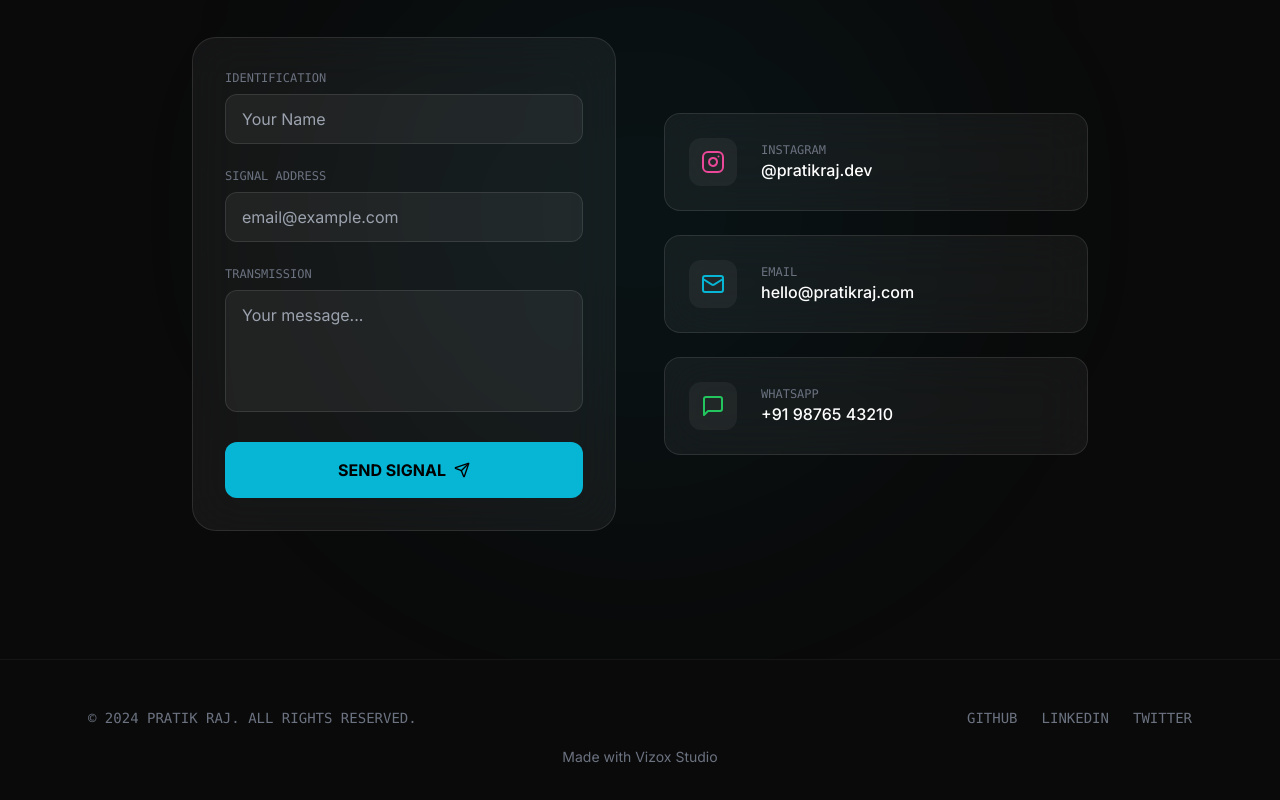
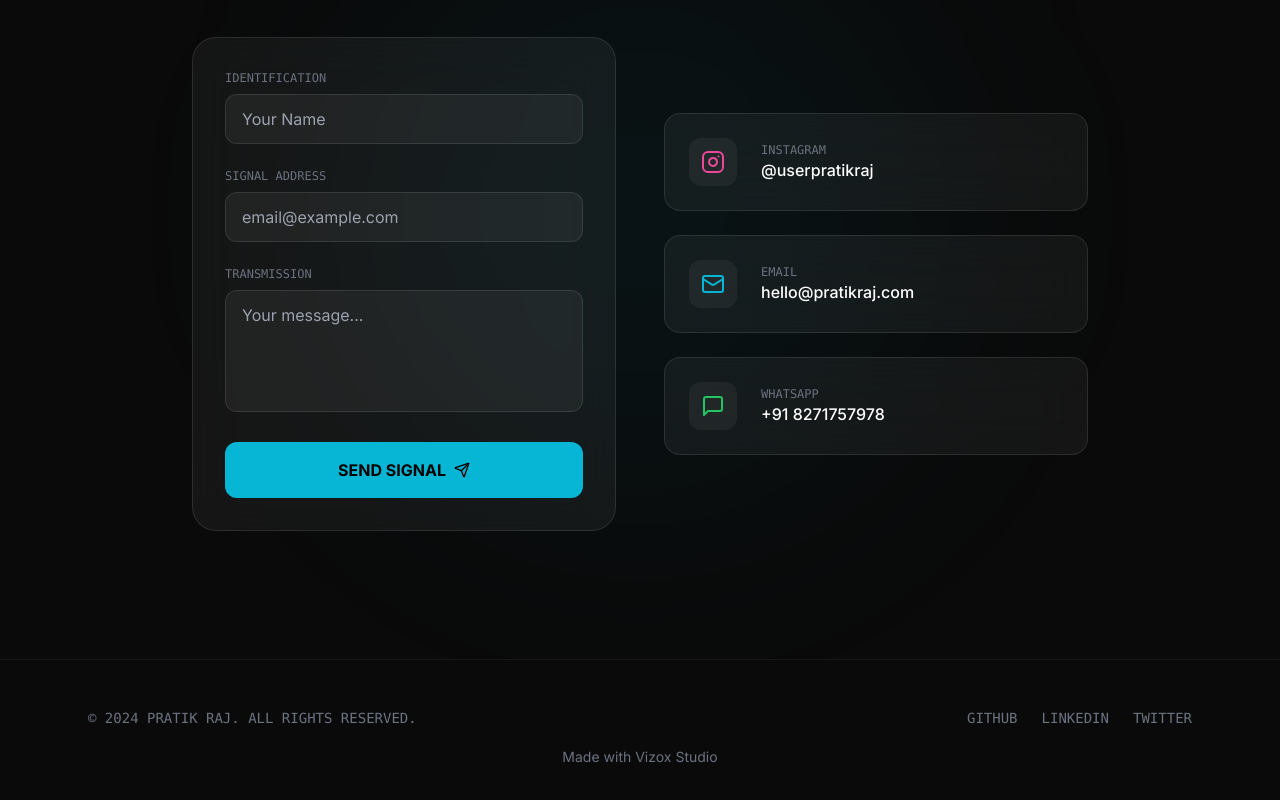
Before and after one commit to justuserraj/RajPortfolio, a React (Vite) app: page / in a window 1280 px wide. Shown: the part 3064-3864 px from the top of the page. Built offline with nearby package versions, Linux system fonts and the light colour scheme.

Commit message:
Updated src/components/Contact.tsx

```diff
--- a/src/components/Contact.tsx
+++ b/src/components/Contact.tsx
@@ -51,9 +51,9 @@ const Contact = () => {
 
           <div className="flex flex-col justify-center gap-6">
             {[
-              { icon: Instagram, label: 'Instagram', value: '@pratikraj.dev', color: 'text-pink-500' },
+              { icon: Instagram, label: 'Instagram', value: '@userpratikraj', color: 'text-pink-500' },
               { icon: Mail, label: 'Email', value: 'hello@pratikraj.com', color: 'text-cyan-500' },
-              { icon: MessageSquare, label: 'WhatsApp', value: '+91 98765 43210', color: 'text-green-500' },
+              { icon: MessageSquare, label: 'WhatsApp', value: '+91 8271757978', color: 'text-green-500' },
             ].map((social, i) => (
               <motion.a
                 key={social.label}
```
